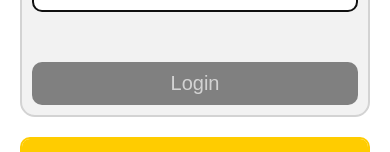
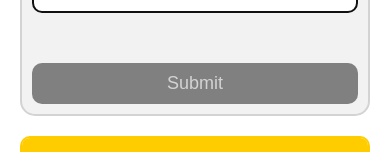
Before and after one commit to akhilesh1402/MoviesListApp, a React Native app: screen /Login in a window 390 px wide. Shown: the part 395-547 px from the top of the page. Built offline with nearby package versions, Linux system fonts and the light colour scheme.

Commit message:
style updated.

```diff
--- a/src/screens/LoginScreen/Login.tsx
+++ b/src/screens/LoginScreen/Login.tsx
@@ -51,7 +51,7 @@ const Login: React.FC = () => {
                     disabled={loginBtnDisabled}
                     onPress={onPressLogin}
                     testID="loginButton" style={{ ...styles.button, backgroundColor: loginBtnDisabled ? "grey" : "#111" }}>
-                    <Text style={{ ...styles.buttonTitle, color: loginBtnDisabled ? "lightgrey" : "white" }} >{t("login")}</Text>
+                    <Text style={{ ...styles.buttonTitle, color: loginBtnDisabled ? "lightgrey" : "white" }} >{t("submit")}</Text>
                 </TouchableOpacity>
             </View>
             <View style={{ width: "100%", paddingVertical: 20 }}>
@@ -94,7 +94,7 @@ const styles = StyleSheet.create({
         marginTop: 40
     },
     buttonTitle: {
-        fontSize: 20,
+        fontSize: 18,
         fontFamily: 'Arial',
     },
     errorText: {
--- a/src/utils/translation/languages/arabic.json
+++ b/src/utils/translation/languages/arabic.json
@@ -9,5 +9,6 @@
   "movies": "أفلام",
   "english": "إنجليزي",
   "arabic": "عربي",
-  "save": "يحفظ"
+  "save": "يحفظ",
+  "submit": "يُقدِّم"
 }
--- a/src/utils/translation/languages/english.json
+++ b/src/utils/translation/languages/english.json
@@ -9,5 +9,6 @@
   "movies": "Movies",
   "english": "English",
   "arabic": "Arabic",
-  "save": "Save"
+  "save": "Save",
+  "submit": "Submit"
 }
```
